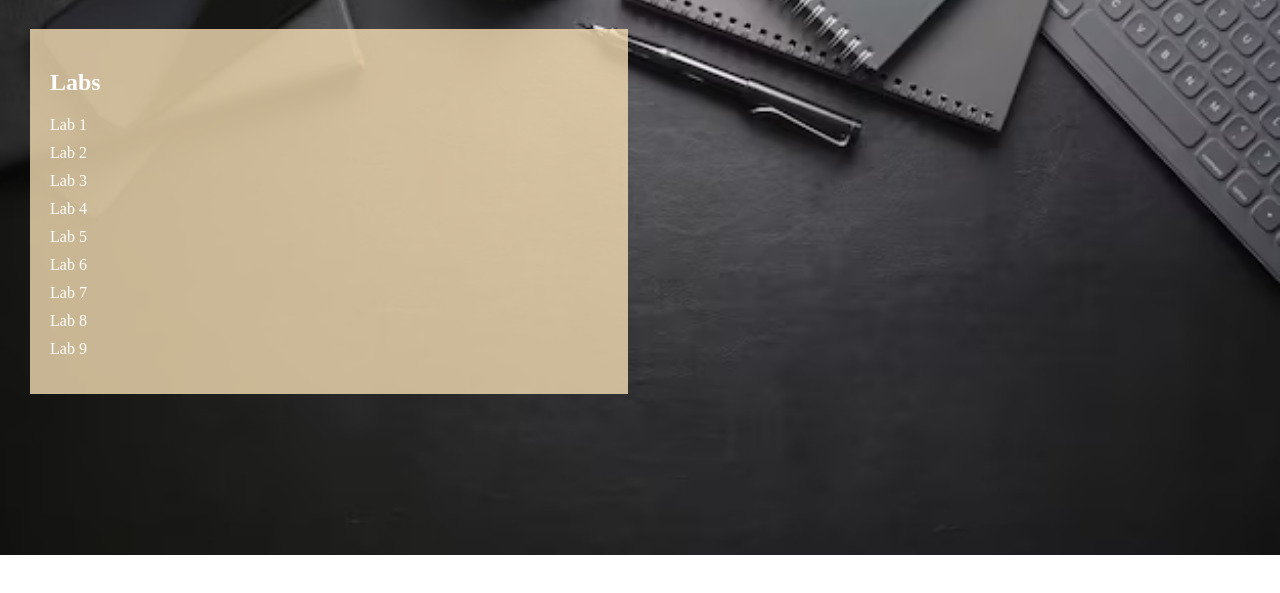
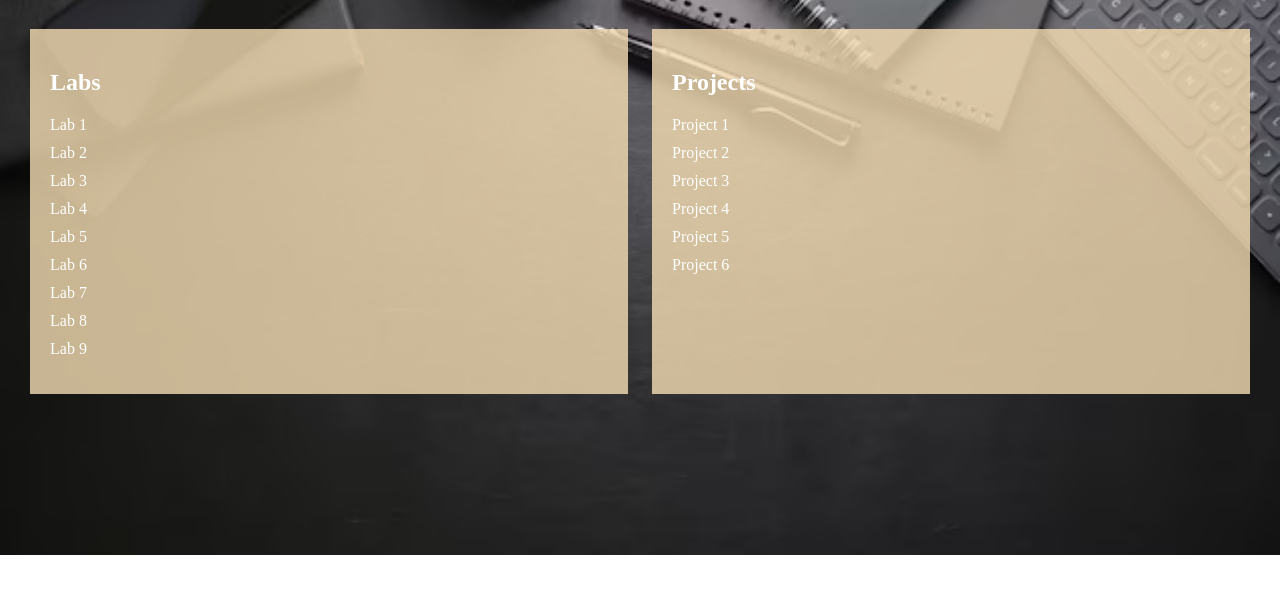
Before and after one commit to rbhullor/cit-minor-portfolio, a plain HTML site: page index.html in a window 1280 px wide. Shown: the part 81-674 px from the top of the page. Drawn offline with Linux system fonts and the light colour scheme.

Commit message:
Update index.html

```diff
--- a/index.html
+++ b/index.html
@@ -55,3 +55,19 @@
                 <li><a href="https://rbhullor.github.io/cit281-lab7/">Lab 7</a></li>
                 <li><a href="https://rbhullor.github.io/cit281-lab8/">Lab 8</a></li>
                 <li><a href="https://rbhullor.github.io/cit281-lab9/">Lab 9</a></li>
+            </ul>
+        </div>
+        <div class="column">
+            <h2>Projects</h2>
+            <ul>
+                <li><a href="https://rbhullor.github.io/cit281-project1/">Project 1</a></li>
+                <li><a href="https://rbhullor.github.io/cit281-project2/">Project 2</a></li>
+                <li><a href="https://rbhullor.github.io/cit281-project3/">Project 3</a></li>
+                <li><a href="https://rbhullor.github.io/cit281-project4/">Project 4</a></li>
+                <li><a href="https://rbhullor.github.io/cit281-project5/">Project 5</a></li>
+                <li><a href="https://rbhullor.github.io/cit281-project6/">Project 6</a></li>
+            </ul>
+        </div>
+    </div>
+</body>
+</
```
